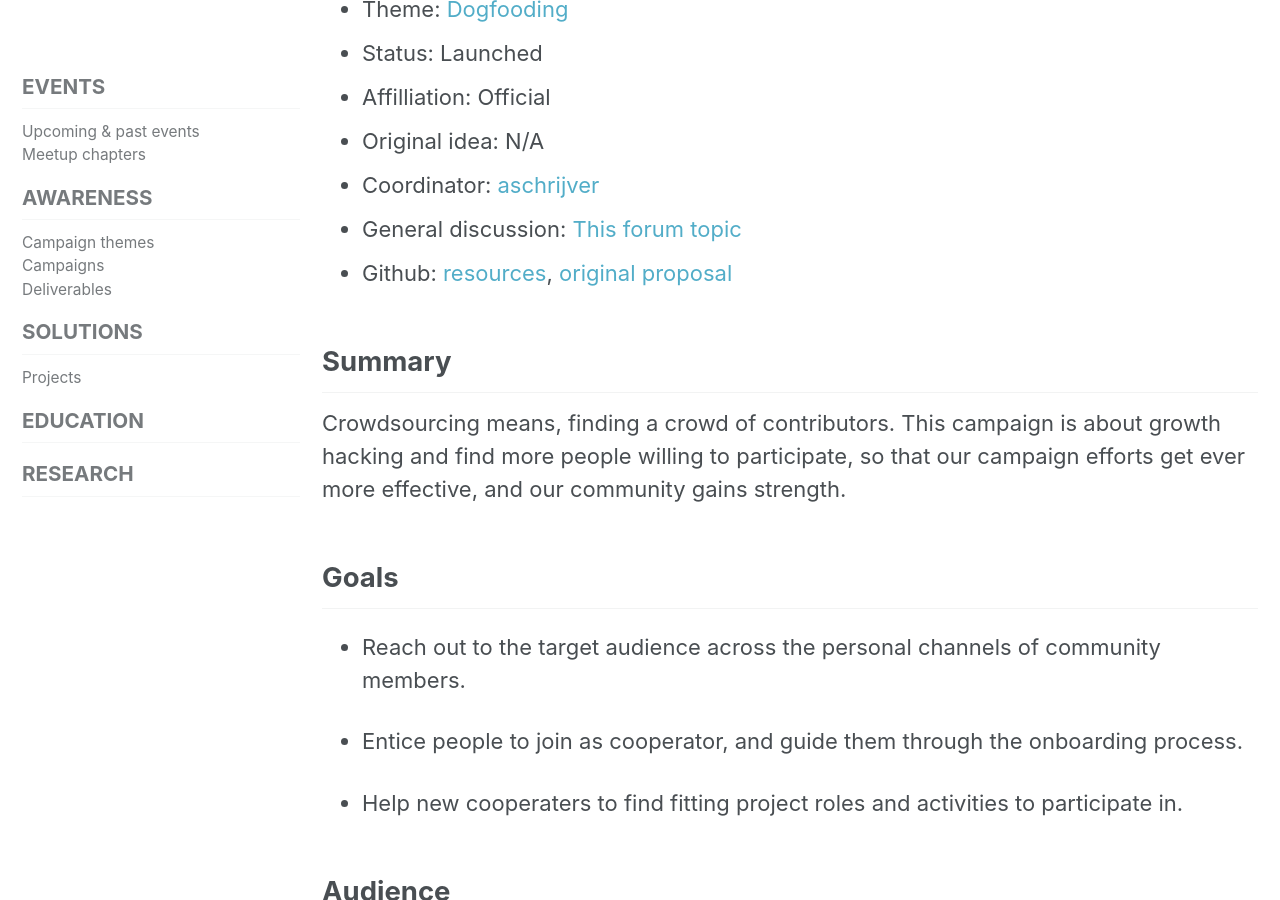
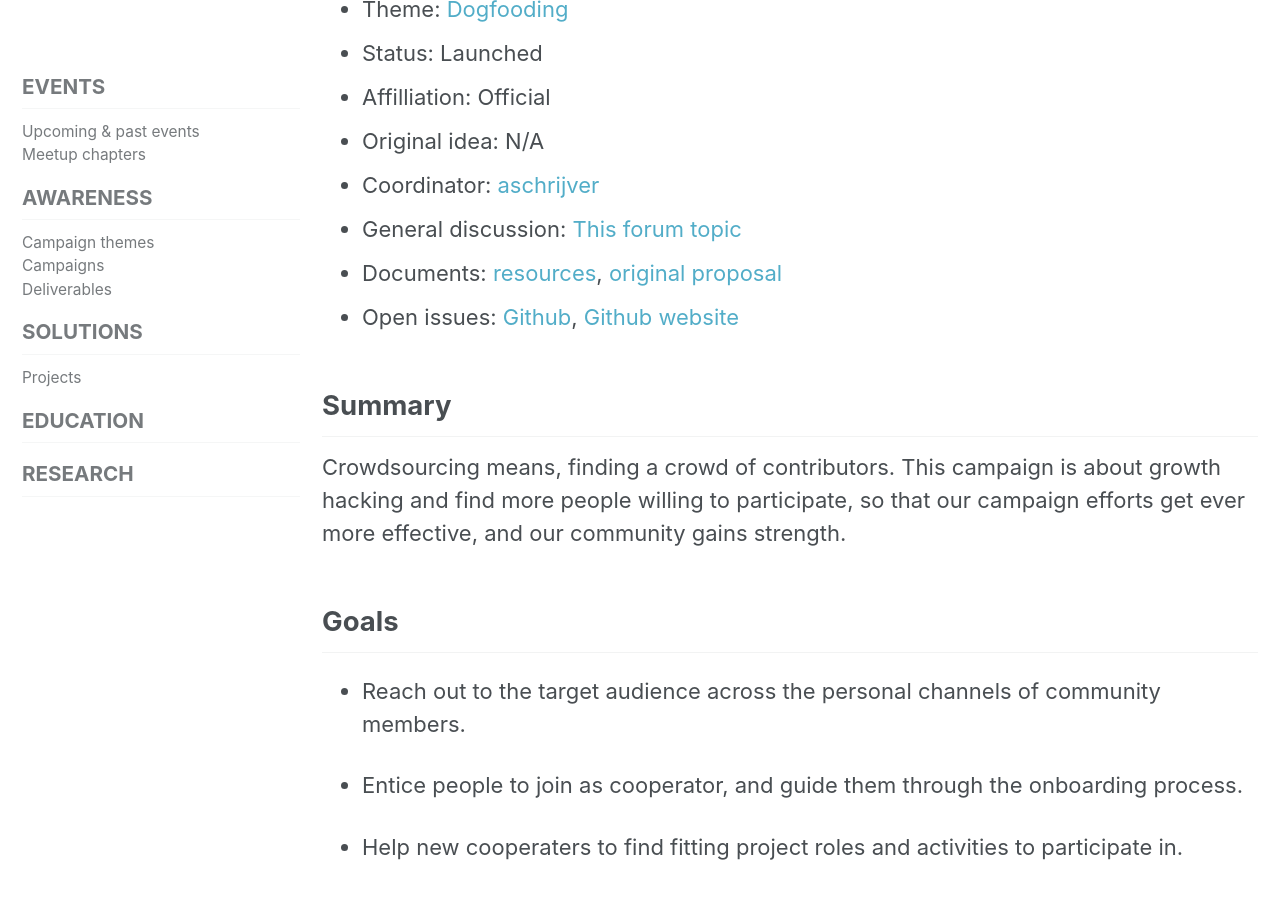
Before and after one commit to humanetech-community/community-hub, a Jekyll site: the page built from _activities/01-awareness-program/02-campaigns/01-campaign-aware-prepare.md, in a window 1280 px wide and 900 px high, scrolled down 354 px. Built offline with Jekyll 4.4.1, drawn with Linux system fonts in a browser that asks for light colours; cached includes are drawn as plain includes; nearby versions of some CDN libraries.

Commit message:
Open issues added - #74

```diff
--- a/_activities/01-awareness-program/02-campaigns/01-campaign-aware-prepare.md
+++ b/_activities/01-awareness-program/02-campaigns/01-campaign-aware-prepare.md
@@ -33,7 +33,8 @@ custom_pagination:
 - Original idea: N/A
 - Coordinator: [aschrijver](https://community.humanetech.com/u/aschrijver/summary)
 - General discussion: [This forum topic](https://community.humanetech.com/t/2839)
-- Github: [resources](https://github.com/humanetech-community/awareness-program/tree/master/campaigns/aware-prepare), [original proposal](https://github.com/humanetech-community/awareness-program/issues/24)
+- Documents: [resources](https://github.com/humanetech-community/awareness-program/tree/master/campaigns/aware-prepare), [original proposal](https://github.com/humanetech-community/awareness-program/issues/24)
+- Open issues: [Github](https://github.com/humanetech-community/awareness-program/issues?q=is%3Aissue+is%3Aopen+label%3Aaware-prepare), [Github website](https://github.com/humanetech-community/community-hub/issues)
 
 ## Summary
 
```
